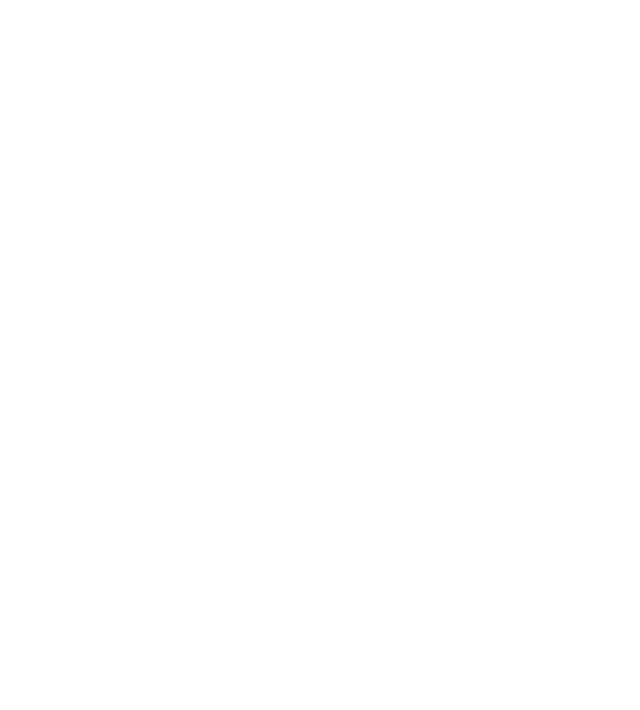
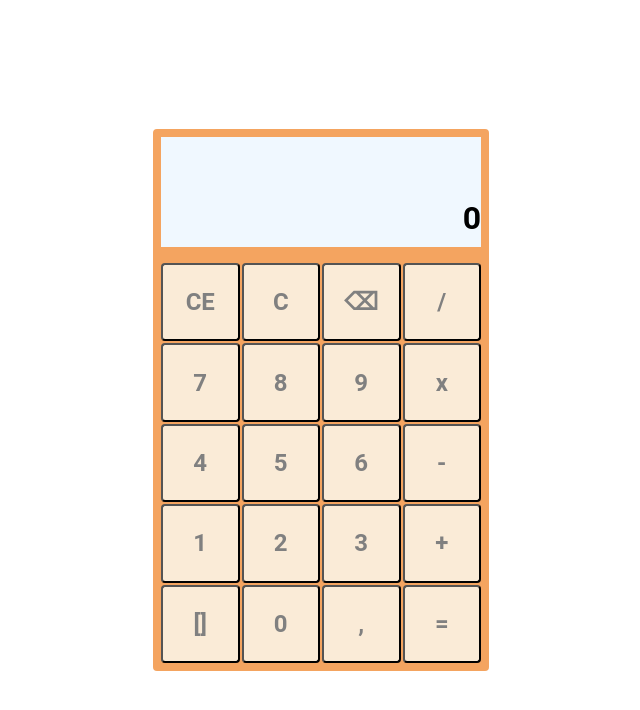
Before and after one commit to ArneChristians/Calculator, a plain HTML site: page index.html in a window 1280 px wide. Shown: the whole page, without its empty margins (319-959 px from the left). Drawn offline with Linux system fonts and the light colour scheme.

Commit message:
Added querySelectors and made tests
Added querySelectors and made tests on the buttons. Made a isNumber function for the future functionality of the calculator to see if a number is pressed or an operator

```diff
--- a/index.html
+++ b/index.html
@@ -4,17 +4,33 @@
     <meta charset="UTF-8">
     <meta name="viewport" content="width=device-width, initial-scale=1.0">
     <link rel="stylesheet" href="styles.css">
-    <script type="text/javascript" src="javascript.js"></script>
+    <script type="text/javascript" src="javascript.js" defer></script>
     <title>Calculator</title>
 </head>
 <body>
     <div id="container">
-        <div id="screen"></div>
+        <div id="screen">0</div>
         <div id="lowerContainer">
-            <div class="column"></div>
-            <div class="column"></div>
-            <div class="column"></div>
-            <div class="column"></div>
+            <button id="CE" class="cell">CE</button>
+            <button id="C" class="cell">C</button>
+            <button id="backspace" class="cell">⌫</button>
+            <button id="divide" class="cell">/</button>
+            <button id="7" class="cell">7</button>
+            <button id="8" class="cell">8</button>
+            <button id="9" class="cell">9</button>
+            <button id="x" class="cell">x</button>
+            <button id="4" class="cell">4</button>
+            <button id="5" class="cell">5</button>
+            <button id="6" class="cell">6</button>
+            <button id="minus" class="cell">-</button>
+            <button id="1" class="cell">1</button>
+            <button id="2" class="cell">2</button>
+            <button id="3" class="cell">3</button>
+            <button id="plus" class="cell">+</button>
+            <button id="brackets" class="cell">[]</button>
+            <button id="0" class="cell">0</button>
+            <button id="comma" class="cell">,</button>
+            <button id="equals" class="cell">=</button>
         </div>
     </div>
 </body>
--- a/javascript.js
+++ b/javascript.js
@@ -0,0 +1,17 @@
+const cells = document.querySelectorAll(".cell");
+const screen = document.getElementById("screen");
+
+function isNumber(text) {
+    return /^[0-9]$/.test(text.trim());
+}
+
+cells.forEach(cell => {
+    cell.addEventListener("click", e => {
+        if (isNumber(e.target.innerText)){
+            screen.textContent =`${e.target.innerText}`;
+            console.log("Pressed: ", e.target.innerText);
+        } else {
+            console.log(e.target.innerText, " is not a Number!");
+        }
+})
+})
--- a/styles.css
+++ b/styles.css
@@ -0,0 +1,51 @@
+* {
+    margin: 0px;
+    padding: 0px;
+    font-family: 'Roboto';
+}
+
+#container {
+    display: flex;
+    justify-content: center;
+    align-items: center;
+    height: 100vh;
+    flex-direction: column;
+
+}
+
+#lowerContainer {
+    display: grid;
+    width: 320px;
+    height: 400px;
+    gap: 2px;
+    grid-template-columns: 1fr 1fr 1fr 1fr;
+    padding: 8px;
+
+    background-color: sandybrown;
+    border-bottom-left-radius: 4px;
+    border-bottom-right-radius: 4px;
+}
+
+#screen {
+    display: flex;
+    align-items: flex-end;
+    justify-content: flex-end;
+    font-size: 32px;
+    font-weight: bold;
+    background-color: aliceblue;
+    width: 320px;
+    border: sandybrown solid 8px;
+    height: 100px;
+
+    border-top-left-radius: 4px;
+    border-top-right-radius: 4px;
+    padding-bottom: 10px;
+}
+
+.cell {
+    font-size: 24px;
+    border-radius: 4px;
+    color: grey;
+    background-color: antiquewhite;
+    font-weight: bold;
+}
```
